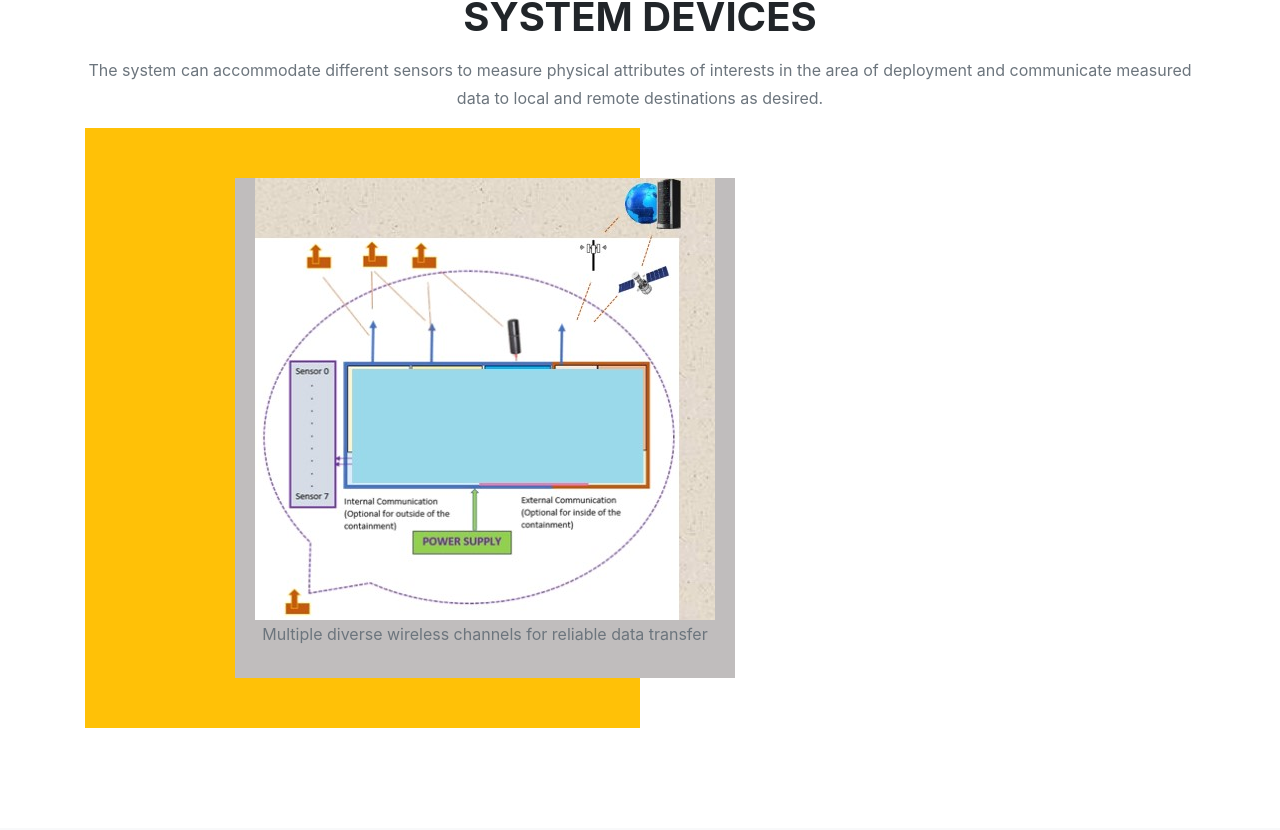
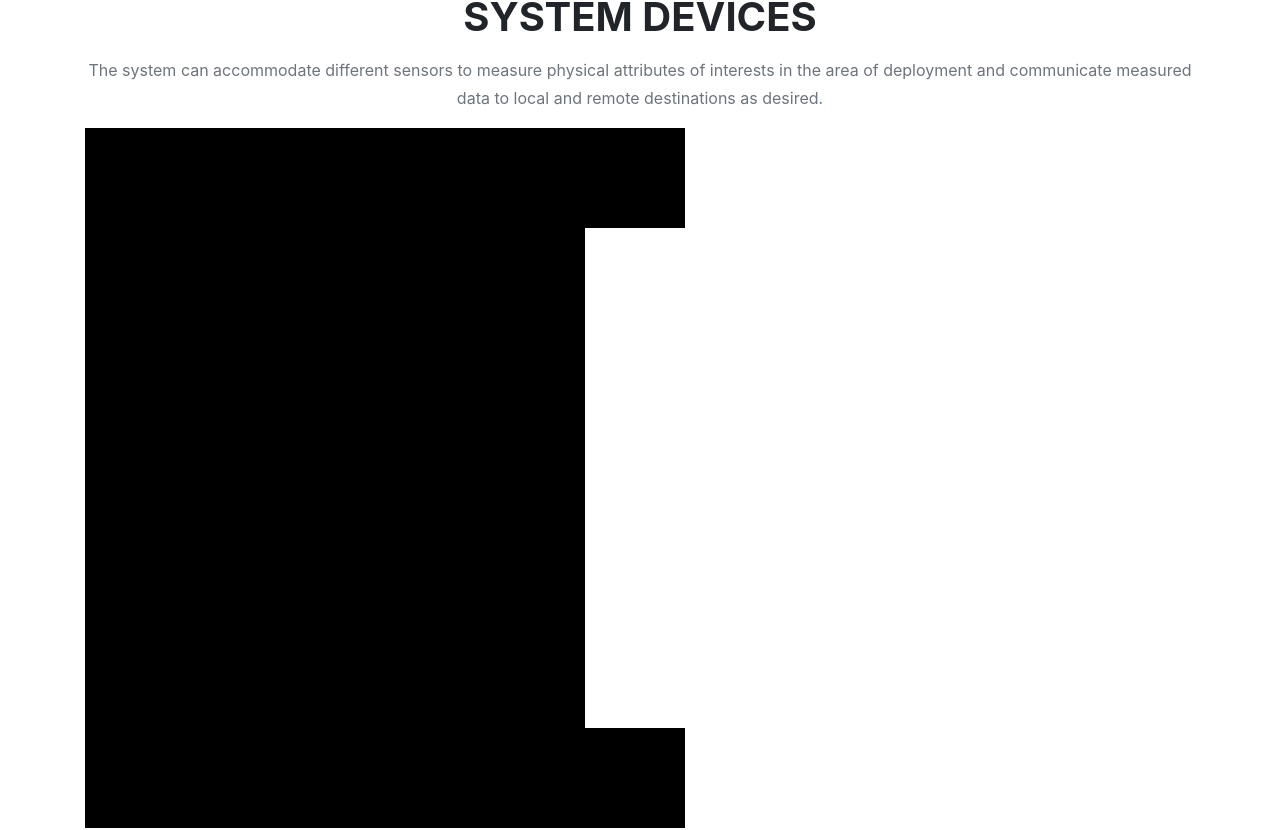
Before and after one commit to ppate343/engineering-cite, a React (Create React App) app: page / in a window 1280 px wide. Shown: the part 2595-3425 px from the top of the page. Built offline with nearby package versions, Linux system fonts and the light colour scheme.

Commit message:
image square container

```diff
--- a/src/components/Devices.jsx
+++ b/src/components/Devices.jsx
@@ -1,8 +1,56 @@
 import React from "react";
 import DeviceDiagram from "../assets/img/devices/device-diagram.jpg";
 import SystemDiagram from "../assets/img/devices/system-highlights.jpg";
+import { makeStyles } from "@material-ui/core";
 
-export default ({ deviceLinks }) => {
+
+
+
+
+
+const useStyles = makeStyles(() => ({
+  container: {
+    // justifyContent: 'center',
+
+    backgroundColor: 'transparent',
+    height: 800,
+    width: 'auto',
+  },
+
+  leftBox: {
+
+    backgroundColor: "black",
+    height: 700,
+    width: 600,
+    marginRight: 400,
+
+
+  },
+  RightBox: {
+
+    position: 'absolute',
+    backgroundColor: 'white',
+    height: 500,
+    width: 600,
+    marginTop: 100,
+    marginLeft: 500,
+
+
+  }
+}))
+
+
+
+
+
+
+
+
+
+export default () => {
+
+  const style = useStyles();
+
   return (
     <section className="page-section" id="devices">
       <div className="container">
@@ -14,15 +62,11 @@ export default ({ deviceLinks }) => {
             measured data to local and remote destinations as desired.
           </p>
         </div>
-        <div className='row squarepicturelight' >
-          <div className='small-square-light'>
-            <div className="small-square-pic-light">
-              <img src={DeviceDiagram}></img>
-
-            </div>
-            <p className="text-muted">            Multiple diverse wireless channels for reliable data transfer</p>
-
+        <div className={style.container}>
+          <div className={style.RightBox}>
           </div>
+          <div className={style.leftBox}>
+          </div >
 
         </div>
       </div>
```
